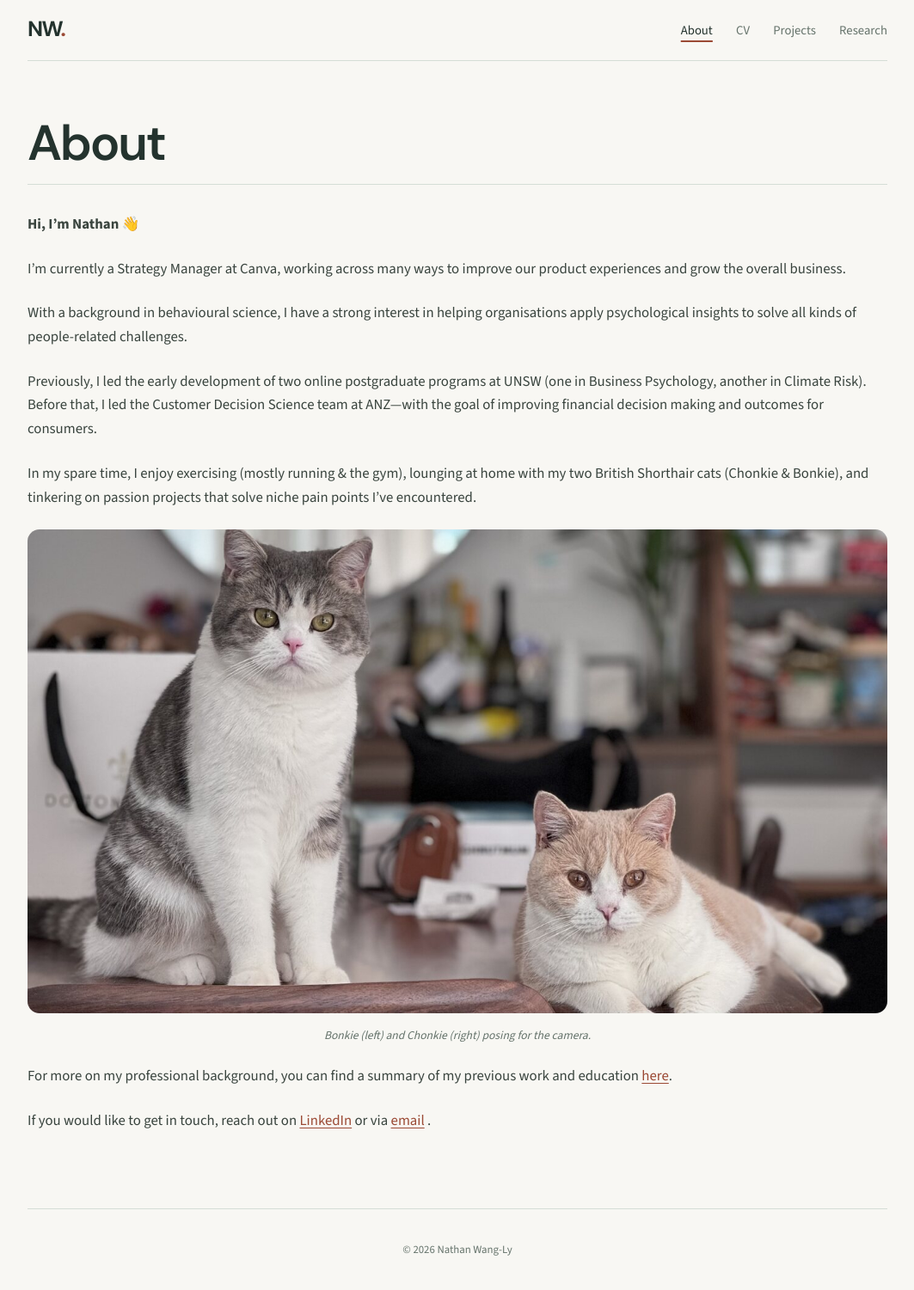
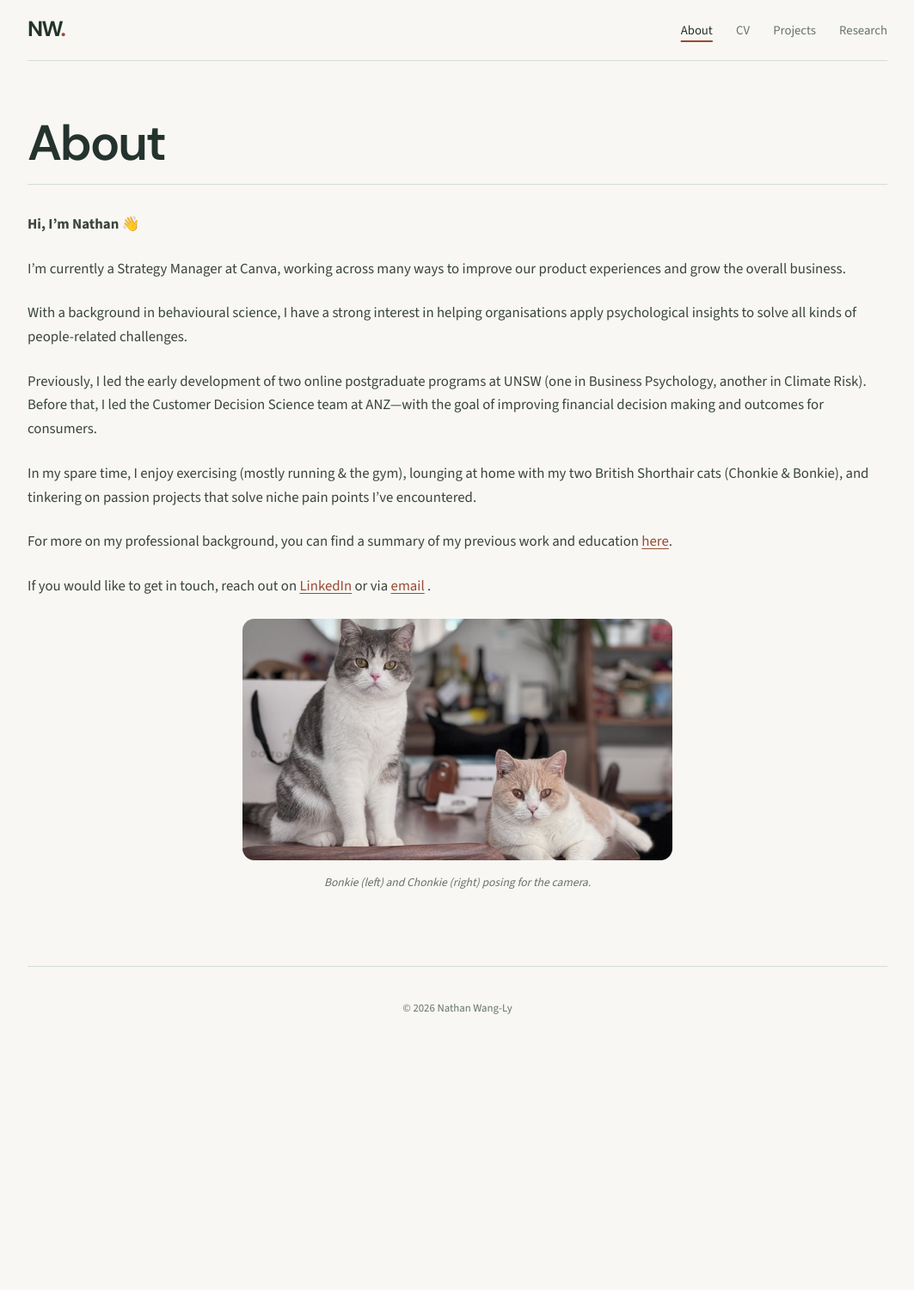
Before and after one commit to nathanwangly/nathanwangly.github.io, a Jekyll site: the page built from about.md, in a window 1280 px wide. Shown: the whole page at 86% size, without its empty margins (108-1171 px from the left). Built offline with Jekyll 4.4.1, drawn with Linux system fonts in a browser that asks for light colours; after the commit the page ends 1220 px from its top, so only the background shows below that.

Commit message:
change photo position and size

```diff
--- a/about.md
+++ b/about.md
@@ -14,11 +14,11 @@ Previously, I led the early development of two online postgraduate programs at U
 
 In my spare time, I enjoy exercising (mostly running & the gym), lounging at home with my two British Shorthair cats (Chonkie & Bonkie), and tinkering on passion projects that solve niche pain points I've encountered.
 
-<figure class="image-container">
+For more on my professional background, you can find a summary of my previous work and education <a href="{{ '/cv' | relative_url }}">here</a>.
+
+If you would like to get in touch, reach out on <a href="https://linkedin.com/in/nathanwangly">LinkedIn</a> or via {% include email-link.html text="email" %}.
+
+<figure class="image-container about-image-container">
   <img src="{{ '/assets/images/Chonkie_and_Bonkie.jpg' | relative_url }}" class="hero-pic" alt="Bonkie and Chonkie, Nathan's two British Shorthair cats" width="1400" height="788" loading="lazy" decoding="async">
   <figcaption>Bonkie (left) and Chonkie (right) posing for the camera.</figcaption>
 </figure>
-
-For more on my professional background, you can find a summary of my previous work and education <a href="{{ '/cv' | relative_url }}">here</a>.
-
-If you would like to get in touch, reach out on <a href="https://linkedin.com/in/nathanwangly">LinkedIn</a> or via {% include email-link.html text="email" %}.
--- a/assets/css/main.css
+++ b/assets/css/main.css
@@ -136,6 +136,11 @@ a:hover {
   max-width: 100%;
   margin: 0 auto 1.5rem auto;
   text-align: center; /* Centers the caption text */
+}
+
+.about-image-container .hero-pic {
+  width: 50%;
+  max-width: 50%;
 }
 
 .image-container figcaption {
```
